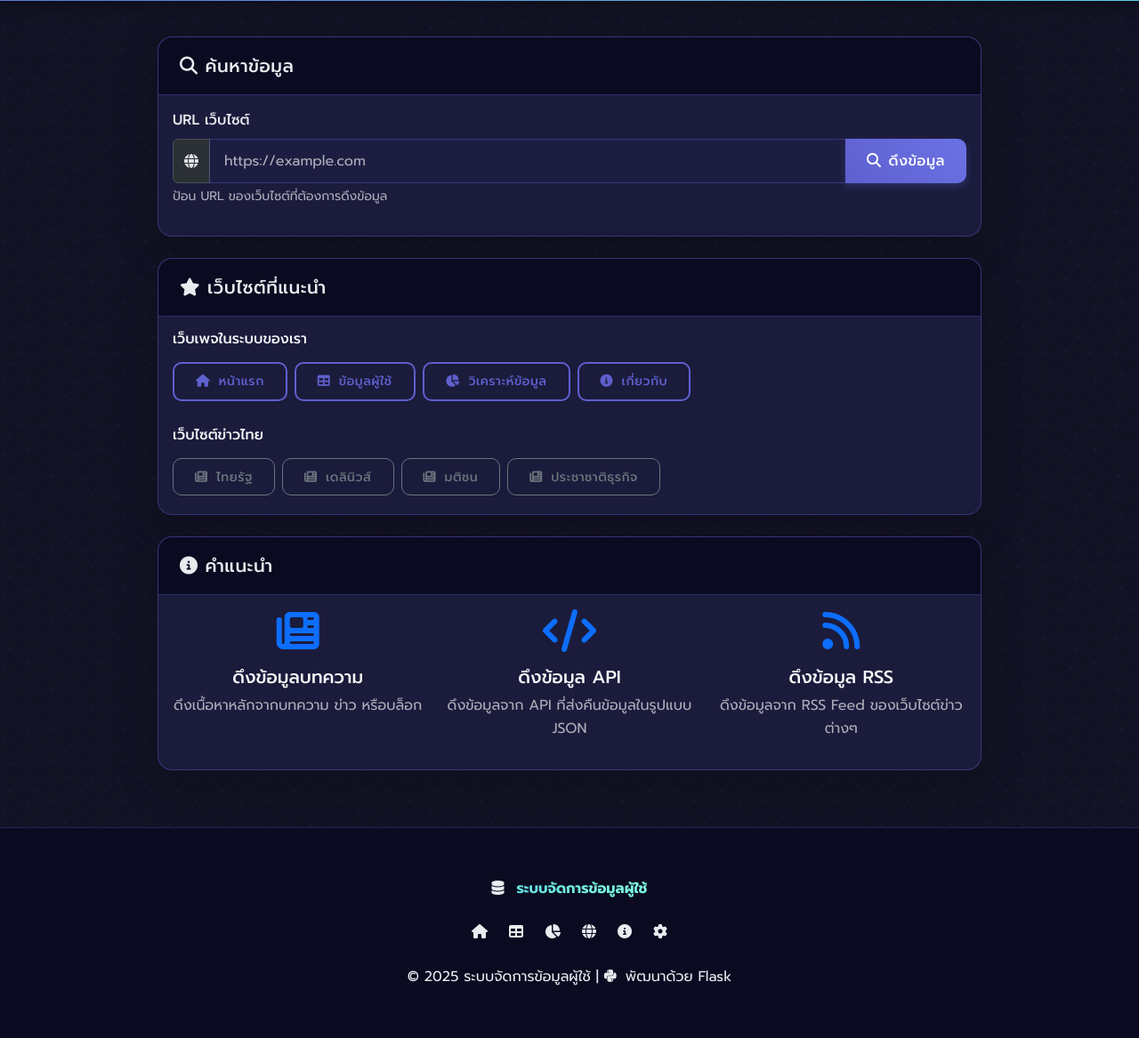
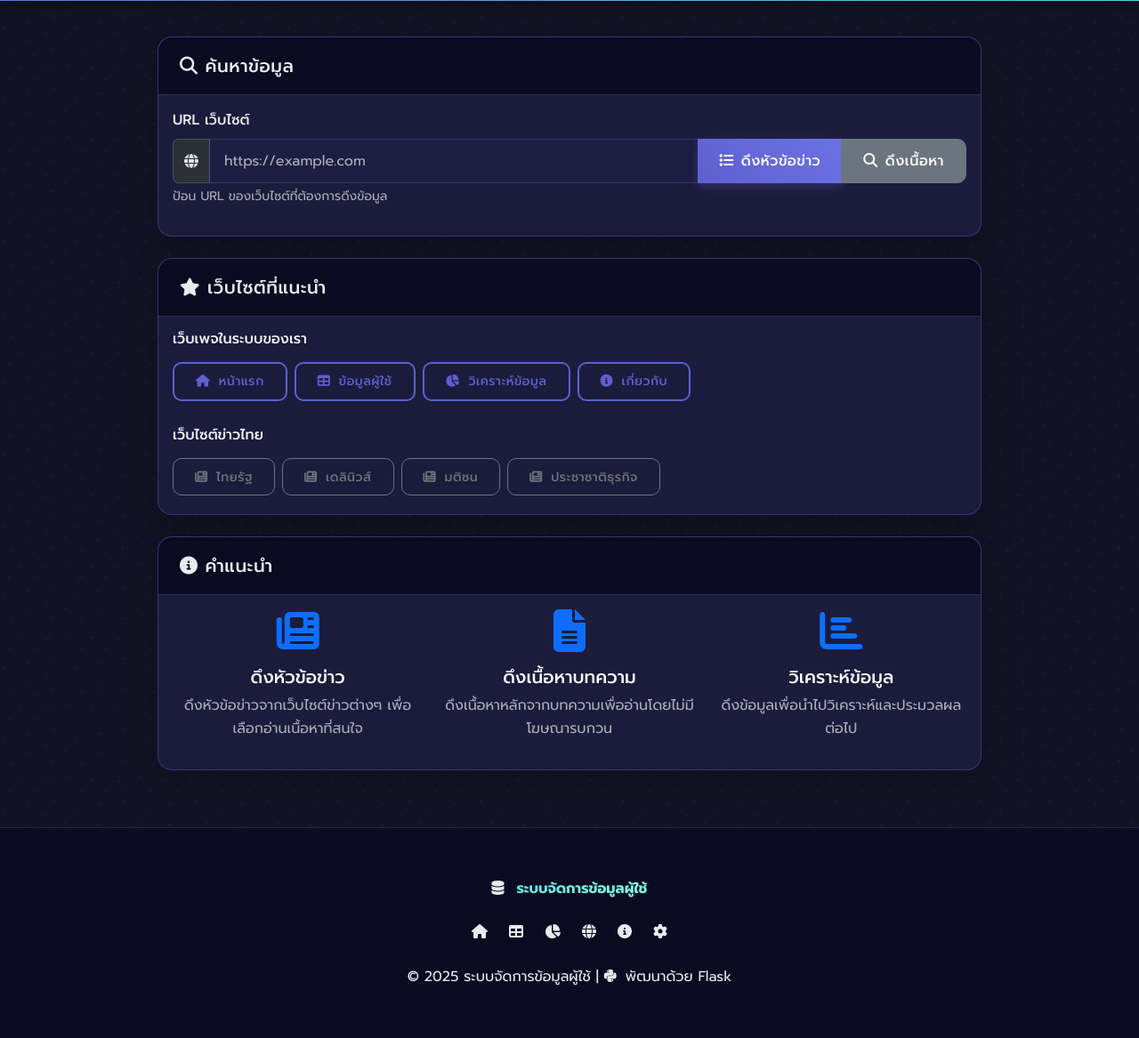
Before and after one commit to Z2ZATL/Data-and-Table-Management-System, a Flask app: page /scraping in a window 1280 px wide. Shown: the part 429-1596 px from the top of the page at 89% size. Run offline with Flask 3, Linux system fonts and the light colour scheme.

Commit message:
Add feature to list news headlines from a website before full extraction
Implement `/scrape-headlines` route and `get_news_headlines` function in `app.py` and `scraping.py` to fetch and display a list of news headlines.

Replit-Commit-Author: Agent
Replit-Commit-Session-Id: 76e30050-908c-4ba2-9784-feabebc2bc6b
Replit-Commit-Screenshot-Url: https://storage.googleapis.com/screenshot-production-us-central1/b77ec35e-a0c3-4ccc-99bb-1031653fc1ca/9762d31c-47a9-492d-adea-e368efcb8b5d.jpg

```diff
--- a/app.py
+++ b/app.py
@@ -279,6 +279,39 @@ def scraping_page():
     theme = get_theme_from_cookie(request)
     return render_template("scraping_new.html", theme=theme)
 
+@app.route("/scrape-headlines", methods=["POST"])  # route สำหรับการดึงหัวข้อข่าวจากเว็บไซต์
+def scrape_headlines():
+    try:
+        # รับค่า URL จากฟอร์ม
+        url = request.form.get("url", "")
+
+        if not url:
+            return render_template("scraping_new.html", error="กรุณาระบุ URL", theme=get_theme_from_cookie(request))
+
+        # ดึงหัวข้อข่าวจากเว็บไซต์
+        headlines = scraping.get_news_headlines(url)
+
+        if not headlines:
+            return render_template(
+                "scraping_new.html",
+                error="ไม่พบหัวข้อข่าวในเว็บไซต์นี้ หรือเว็บไซต์ไม่รองรับการดึงหัวข้อข่าว",
+                theme=get_theme_from_cookie(request)
+            )
+
+        # ส่งข้อมูลไปแสดงผล
+        return render_template(
+            "scraping_new.html",
+            headlines=headlines,
+            searched_url=url,
+            theme=get_theme_from_cookie(request)
+        )
+    except Exception as e:
+        return render_template(
+            "scraping_new.html",
+            error=f"เกิดข้อผิดพลาดในการดึงหัวข้อข่าว: {str(e)}",
+            theme=get_theme_from_cookie(request)
+        )
+
 @app.route("/scrape-website", methods=["POST"])  # route สำหรับการดึงข้อมูลจากเว็บไซต์
 def scrape_website():
     try:
--- a/templates/scraping_new.html
+++ b/templates/scraping_new.html
@@ -23,28 +23,68 @@
                     <h5 class="card-title mb-0"><i class="fas fa-search me-2"></i>ค้นหาข้อมูล</h5>
                 </div>
                 <div class="card-body">
-                    <form action="{{ url_for('scrape_website') }}" method="post">
                     <div class="mb-3">
                         <label for="url" class="form-label">URL เว็บไซต์</label>
                         <div class="input-group">
                             <span class="input-group-text"><i class="fas fa-globe"></i></span>
                             <input type="url" class="form-control" id="url" name="url" placeholder="https://example.com" required>
-                                <button type="submit" class="btn btn-primary">
-                                    <i class="fas fa-search me-2"></i>ดึงข้อมูล
+                            <button type="submit" class="btn btn-primary" id="get-headlines-btn" form="headlines-form">
+                                <i class="fas fa-list me-2"></i>ดึงหัวข้อข่าว
+                            </button>
+                            <button type="submit" class="btn btn-secondary" id="get-content-btn" form="content-form">
+                                <i class="fas fa-search me-2"></i>ดึงเนื้อหา
                             </button>
                         </div>
                         <div class="form-text">ป้อน URL ของเว็บไซต์ที่ต้องการดึงข้อมูล</div>
                     </div>
+                    <form id="headlines-form" action="{{ url_for('scrape_headlines') }}" method="post" style="display: none;">
+                        <input type="hidden" name="url" id="headlines-url">
+                    </form>
+                    <form id="content-form" action="{{ url_for('scrape_website') }}" method="post" style="display: none;">
+                        <input type="hidden" name="url" id="content-url">
                     </form>
                 </div>
             </div>
 
             <!-- ส่วนผลลัพธ์ -->
+            {% if headlines %}
+            <div class="card shadow-lg">
+                <div class="card-header">
+                    <h5 class="card-title mb-0">
+                        <i class="fas fa-list-alt me-2"></i>หัวข้อข่าวจาก
+                        <a href="{{ searched_url }}" target="_blank" class="text-primary">{{ searched_url }}</a>
+                    </h5>
+                </div>
+                <div class="card-body">
+                    <div class="content-result p-3 rounded">
+                        <div class="list-group headline-list">
+                            {% for headline in headlines %}
+                            <div class="list-group-item list-group-item-action d-flex justify-content-between align-items-center">
+                                <div class="headline-title">{{ headline.title }}</div>
+                                <div class="headline-actions">
+                                    <a href="{{ headline.url }}" target="_blank" class="btn btn-sm btn-outline-info me-2">
+                                        <i class="fas fa-external-link-alt"></i> เปิด
+                                    </a>
+                                    <button class="btn btn-sm btn-outline-primary fetch-article" data-url="{{ headline.url }}">
+                                        <i class="fas fa-file-alt"></i> ดึงเนื้อหา
+                                    </button>
+                                </div>
+                            </div>
+                            {% endfor %}
+                        </div>
+                    </div>
+                </div>
+                <div class="card-footer text-muted">
+                    <small>* พบ {{ headlines|length }} หัวข้อ จาก {{ searched_url }}</small>
+                </div>
+            </div>
+            {% endif %}
+
             {% if content %}
             <div class="card shadow-lg">
                 <div class="card-header">
                     <h5 class="card-title mb-0">
-                        <i class="fas fa-file-alt me-2"></i>ผลลัพธ์จาก
+                        <i class="fas fa-file-alt me-2"></i>เนื้อหาจาก
                         <a href="{{ searched_url }}" target="_blank" class="text-primary">{{ searched_url }}</a>
                     </h5>
                 </div>
@@ -73,7 +113,7 @@
             {% endif %}
 
             <!-- เว็บไซต์ที่แนะนำ -->
-            {% if not content and not error %}
+            {% if not content and not headlines and not error %}
             <div class="card shadow-lg mb-4">
                 <div class="card-header">
                     <h5 class="card-title mb-0"><i class="fas fa-star me-2"></i>เว็บไซต์ที่แนะนำ</h5>
@@ -97,16 +137,16 @@
 
                     <h6 class="mb-3">เว็บไซต์ข่าวไทย</h6>
                     <div class="d-flex flex-wrap gap-2">
-                        <button type="button" class="btn btn-outline-secondary btn-sm website-shortcut" data-url="https://www.thairath.co.th">
+                        <button type="button" class="btn btn-outline-secondary btn-sm website-shortcut headline-site" data-url="https://www.thairath.co.th">
                             <i class="fas fa-newspaper me-1"></i> ไทยรัฐ
                         </button>
-                        <button type="button" class="btn btn-outline-secondary btn-sm website-shortcut" data-url="https://www.dailynews.co.th">
+                        <button type="button" class="btn btn-outline-secondary btn-sm website-shortcut headline-site" data-url="https://www.dailynews.co.th">
                             <i class="fas fa-newspaper me-1"></i> เดลินิวส์
                         </button>
-                        <button type="button" class="btn btn-outline-secondary btn-sm website-shortcut" data-url="https://www.matichon.co.th">
+                        <button type="button" class="btn btn-outline-secondary btn-sm website-shortcut headline-site" data-url="https://www.matichon.co.th">
                             <i class="fas fa-newspaper me-1"></i> มติชน
                         </button>
-                        <button type="button" class="btn btn-outline-secondary btn-sm website-shortcut" data-url="https://www.prachachat.net">
+                        <button type="button" class="btn btn-outline-secondary btn-sm website-shortcut headline-site" data-url="https://www.prachachat.net">
                             <i class="fas fa-newspaper me-1"></i> ประชาชาติธุรกิจ
                         </button>
                     </div>
@@ -123,22 +163,22 @@
                         <div class="col-md-4">
                             <div class="text-center mb-3 mb-md-0">
                                 <i class="fas fa-newspaper fa-3x mb-3 text-primary"></i>
-                                <h5>ดึงข้อมูลบทความ</h5>
-                                <p class="text-muted">ดึงเนื้อหาหลักจากบทความ ข่าว หรือบล็อก</p>
+                                <h5>ดึงหัวข้อข่าว</h5>
+                                <p class="text-muted">ดึงหัวข้อข่าวจากเว็บไซต์ข่าวต่างๆ เพื่อเลือกอ่านเนื้อหาที่สนใจ</p>
                             </div>
                         </div>
                         <div class="col-md-4">
                             <div class="text-center mb-3 mb-md-0">
-                                <i class="fas fa-code fa-3x mb-3 text-primary"></i>
-                                <h5>ดึงข้อมูล API</h5>
-                                <p class="text-muted">ดึงข้อมูลจาก API ที่ส่งคืนข้อมูลในรูปแบบ JSON</p>
+                                <i class="fas fa-file-alt fa-3x mb-3 text-primary"></i>
+                                <h5>ดึงเนื้อหาบทความ</h5>
+                                <p class="text-muted">ดึงเนื้อหาหลักจากบทความเพื่ออ่านโดยไม่มีโฆษณารบกวน</p>
                             </div>
                         </div>
                         <div class="col-md-4">
                             <div class="text-center">
-                                <i class="fas fa-rss fa-3x mb-3 text-primary"></i>
-                                <h5>ดึงข้อมูล RSS</h5>
-                                <p class="text-muted">ดึงข้อมูลจาก RSS Feed ของเว็บไซต์ข่าวต่างๆ</p>
+                                <i class="fas fa-chart-bar fa-3x mb-3 text-primary"></i>
+                                <h5>วิเคราะห์ข้อมูล</h5>
+                                <p class="text-muted">ดึงข้อมูลเพื่อนำไปวิเคราะห์และประมวลผลต่อไป</p>
                             </div>
                         </div>
                     </div>
@@ -197,6 +237,33 @@
         `;
         document.head.appendChild(styleElement);
 
+        // สำหรับจัดการกับปุ่มดึงหัวข้อข่าวและดึงเนื้อหา
+        document.getElementById('get-headlines-btn').addEventListener('click', function() {
+            const url = document.getElementById('url').value;
+            if (url) {
+                document.getElementById('headlines-url').value = url;
+                document.getElementById('headlines-form').submit();
+            }
+        });
+
+        document.getElementById('get-content-btn').addEventListener('click', function() {
+            const url = document.getElementById('url').value;
+            if (url) {
+                document.getElementById('content-url').value = url;
+                document.getElementById('content-form').submit();
+            }
+        });
+
+        // สำหรับปุ่มดึงเนื้อหาจากหัวข้อข่าว
+        const fetchArticleButtons = document.querySelectorAll('.fetch-article');
+        fetchArticleButtons.forEach(button => {
+            button.addEventListener('click', function() {
+                const url = this.getAttribute('data-url');
+                document.getElementById('content-url').value = url;
+                document.getElementById('content-form').submit();
+            });
+        });
+
         // เพิ่ม event listener สำหรับปุ่มลัดเว็บไซต์
         const shortcutButtons = document.querySelectorAll('.website-shortcut');
         shortcutButtons.forEach(button => {
@@ -205,8 +272,16 @@
                 const url = this.getAttribute('data-url');
                 document.getElementById('url').value = url;
 
-                // ส่งฟอร์มอัตโนมัติ
-                document.querySelector('form').submit();
+                // ตรวจสอบว่าเป็นเว็บไซต์ข่าวหรือไม่
+                if (this.classList.contains('headline-site')) {
+                    // ส่งฟอร์มดึงหัวข้อข่าว
+                    document.getElementById('headlines-url').value = url;
+                    document.getElementById('headlines-form').submit();
+                } else {
+                    // ส่งฟอร์มดึงเนื้อหา
+                    document.getElementById('content-url').value = url;
+                    document.getElementById('content-form').submit();
+                }
             });
         });
     });
```
Also changed, not shown: scraping.py (+71 -0 lines). Lines whose indentation alone changed are shown as unchanged.
